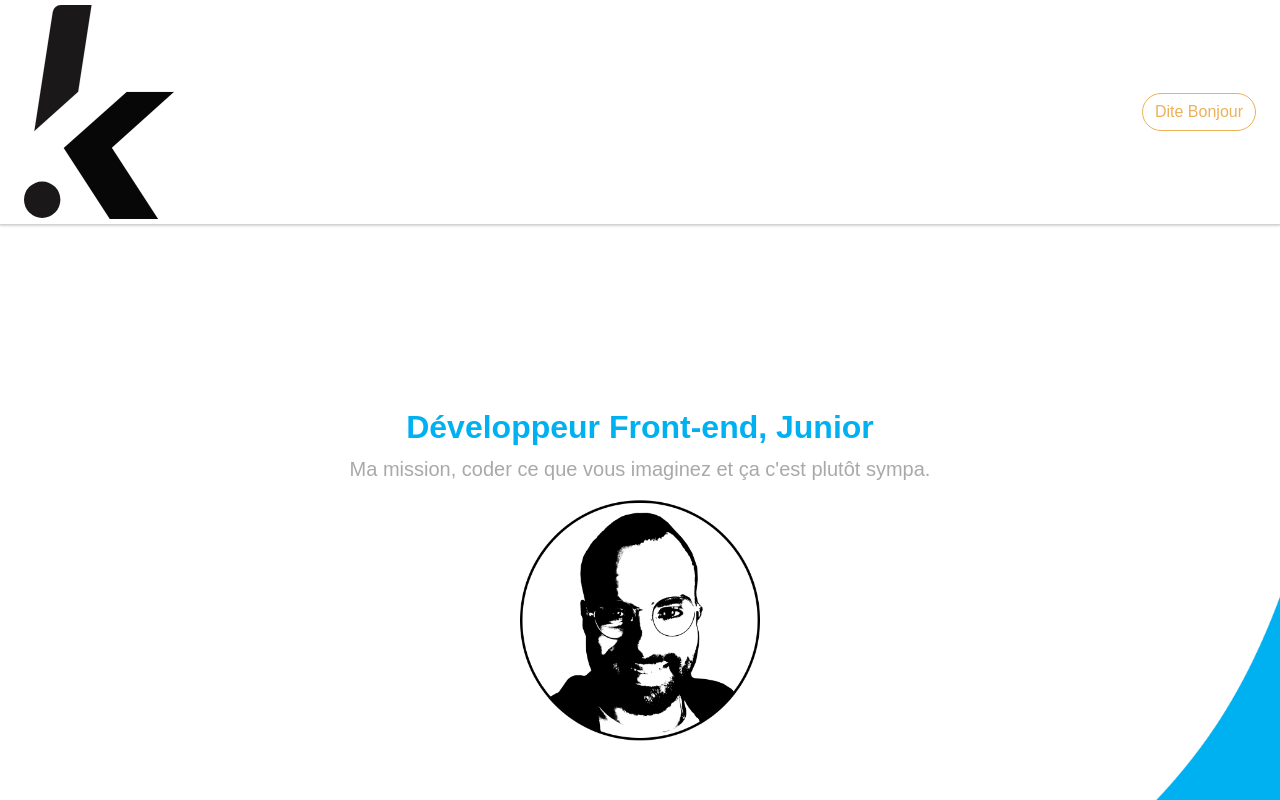
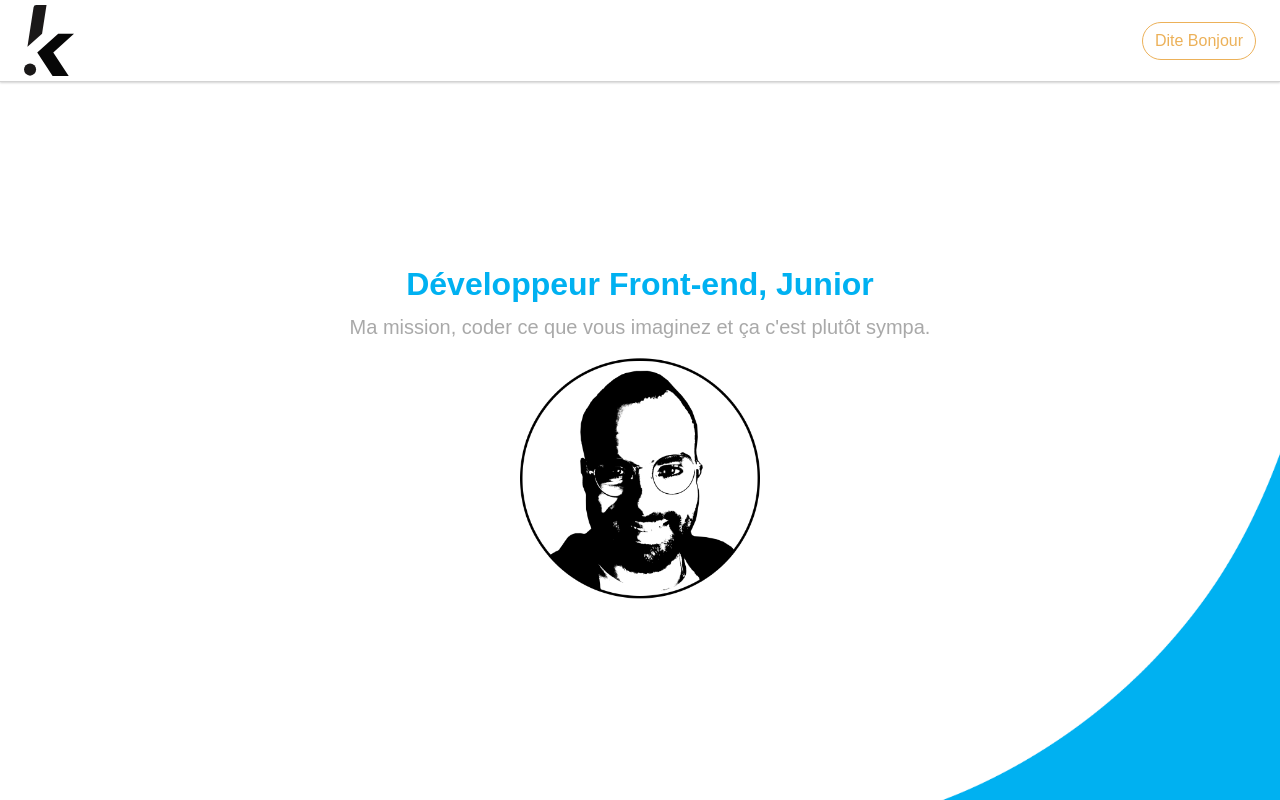
Before and after one commit to Saleik/portFolio, a React (Create React App) app: page / in a window 1280 px wide. Shown: the top 800 px of the page. Built offline with nearby package versions, Linux system fonts and the light colour scheme; no server answers.

Commit message:
fix logo rendered  on safari

```diff
--- a/src/App/components/ProjectCard.jsx
+++ b/src/App/components/ProjectCard.jsx
@@ -37,7 +37,7 @@ export function ProjectCard({ img, children, name, link = "#", progress = "En co
     const [isToggle, setToggle] = useState(false)
 
     const focus = useSpring({
-        opacity: isToggle ? 1 : 0,
+        opacity: isToggle ? .95 : 0,
         config: { duration: 250 }
     })
 
--- a/src/ui/Nav.jsx
+++ b/src/ui/Nav.jsx
@@ -10,13 +10,18 @@ const CstNav = styled.nav`
         margin-bottom: 1rem;
     }
     `
+const CstImg = styled.img`
+    width: 100%;
+    height:auto;
+    max-width: 50px;
+    `
 
-export function Nav({ brand}) {
+export function Nav({ brand }) {
     return <CstNav className="navbar py-0">
         <a className="ml-2 navbar-brand" href="/test">
-            <img className="img-fluid w-50" src={brand} alt="logo"/>
+            <CstImg className="img-fluid" src={brand} alt="logo" />
         </a>
-        <a  className="mr-2" href="#contact"><Button>Dite Bonjour</Button></a>
+        <a className="mr-2" href="#contact"><Button>Dite Bonjour</Button></a>
     </CstNav>
 }
 Nav.propTypes = {
```
Also changed, not shown: 1 other file (tests, documents, lock files or other folders).
